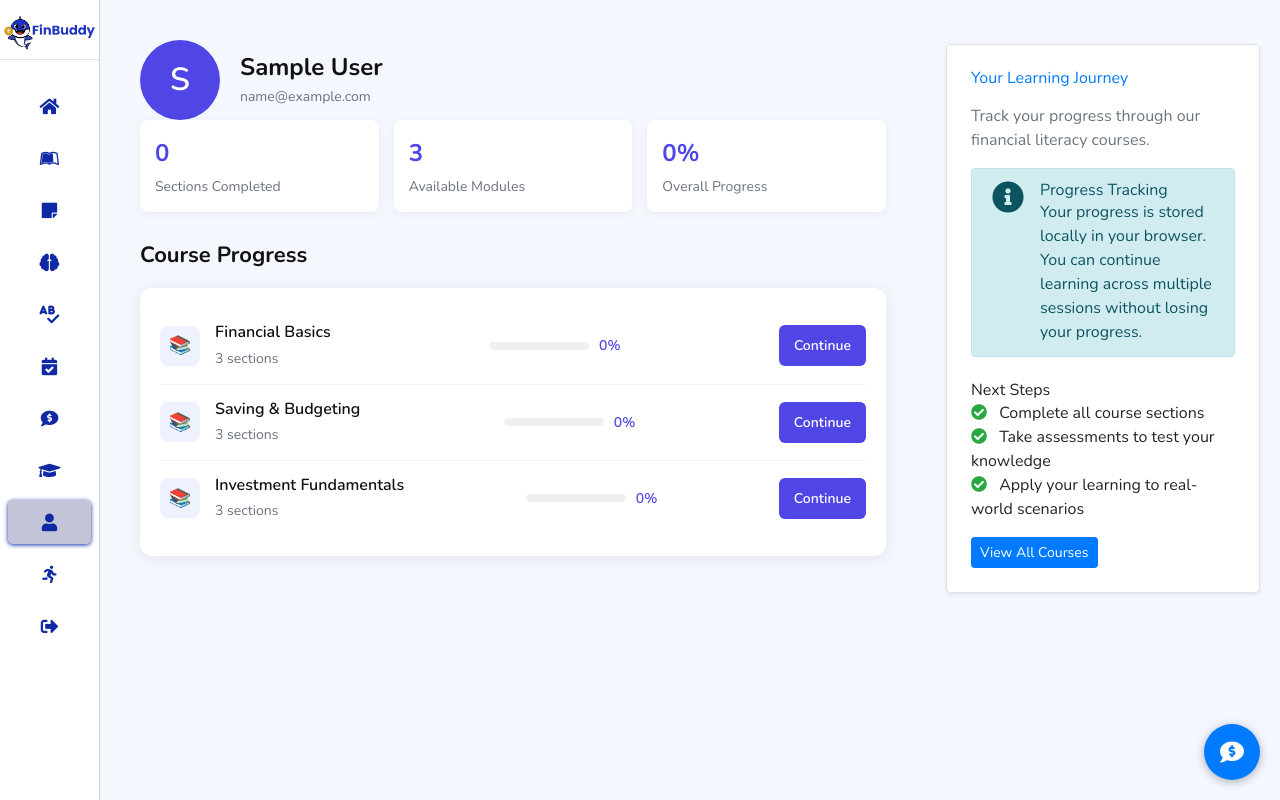
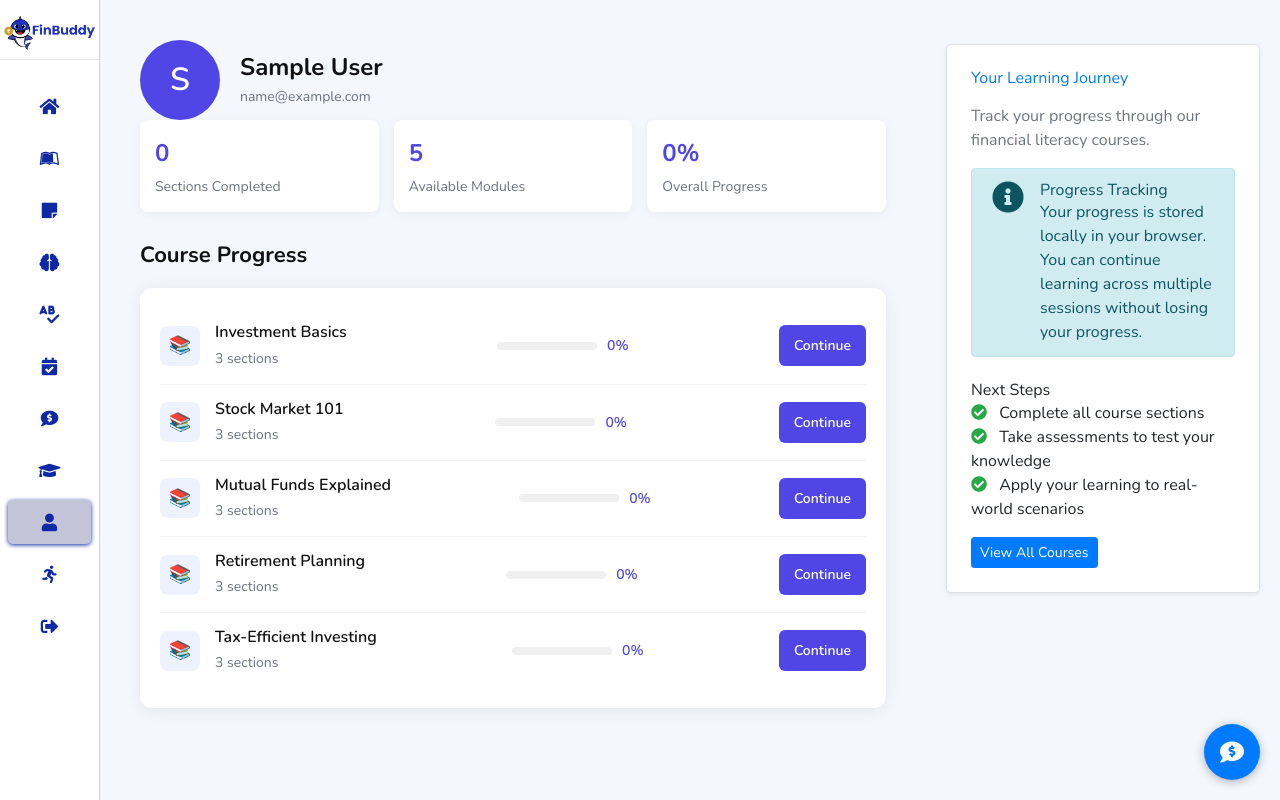
Before and after one commit to ombhojane/finbuddy, a Flask app: page /profile in a window 1280 px wide. Run offline with Flask 3, Linux system fonts and the light colour scheme; the visitor is signed in with stand-in values (Sample User, id 1); some libraries are stand-ins or nearby versions.

Commit message:
all courses added

```diff
--- a/app.py
+++ b/app.py
@@ -2504,29 +2504,43 @@ def courses():
     modules = [
         {
             'id': 1,
-            'title': 'Financial Basics',
-            'description': 'Learn the fundamentals of finance and money management',
-            'image': 'money_basics.jpg'
+            'title': 'Investment Basics',
+            'description': 'Learn the fundamentals of investing and building wealth',
+            'image': 'investment_basics.jpg'
         },
         {
             'id': 2,
-            'title': 'Saving & Budgeting',
-            'description': 'Strategies for saving money and creating effective budgets',
-            'image': 'saving.jpg'
+            'title': 'Stock Market 101',
+            'description': 'Understanding how the stock market works',
+            'image': 'stock_market.jpg'
         },
         {
             'id': 3,
-            'title': 'Investment Fundamentals',
-            'description': 'Introduction to investments and wealth building',
-            'image': 'investment.jpg'
+            'title': 'Mutual Funds Explained',
+            'description': 'Learn how mutual funds work and their benefits',
+            'image': 'mutual_funds.jpg'
+        },
+        {
+            'id': 4,
+            'title': 'Retirement Planning',
+            'description': 'Building a secure financial future',
+            'image': 'retirement.jpg'
+        },
+        {
+            'id': 5,
+            'title': 'Tax-Efficient Investing',
+            'description': 'Strategies to minimize your tax burden',
+            'image': 'tax_efficient.jpg'
         }
     ]
 
     # Hardcoded progress data
     module_progress = {
-        1: 33,  # 33% complete
-        2: 66,  # 66% complete
-        3: 0    # 0% complete
+        1: 0,  # 0% complete
+        2: 0,  # 0% complete
+        3: 0,  # 0% complete
+        4: 0,  # 0% complete
+        5: 0   # 0% complete
     }
 
     return render_template('courses.html', modules=modules, module_progress=module_progress, active_page='courses')
@@ -2537,18 +2551,28 @@ def course_module(module_id):
     modules = {
         1: {
             'id': 1,
-            'title': 'Financial Basics',
-            'description': 'Learn the fundamentals of finance and money management'
+            'title': 'Investment Basics',
+            'description': 'Learn the fundamentals of investing and building wealth'
         },
         2: {
             'id': 2,
-            'title': 'Saving & Budgeting',
-            'description': 'Strategies for saving money and creating effective budgets'
+            'title': 'Stock Market 101',
+            'description': 'Understanding how the stock market works'
         },
         3: {
             'id': 3,
-            'title': 'Investment Fundamentals',
-            'description': 'Introduction to investments and wealth building'
+            'title': 'Mutual Funds Explained',
+            'description': 'Learn how mutual funds work and their benefits'
+        },
+        4: {
+            'id': 4,
+            'title': 'Retirement Planning',
+            'description': 'Building a secure financial future'
+        },
+        5: {
+            'id': 5,
+            'title': 'Tax-Efficient Investing',
+            'description': 'Strategies to minimize your tax burden'
         }
     }
 
@@ -2557,19 +2581,19 @@ def course_module(module_id):
         1: [
             {
                 'id': 1,
-                'title': 'What is Money?',
+                'title': 'What is Investing?',
                 'order': 1,
                 'module_id': 1
             },
             {
                 'id': 2,
-                'title': 'Income & Expenses',
+                'title': 'Types of Investments',
                 'order': 2,
                 'module_id': 1
             },
             {
                 'id': 3,
-                'title': 'Financial Goals',
+                'title': 'Risk vs. Return',
                 'order': 3,
                 'module_id': 1
             }
@@ -2577,19 +2601,19 @@ def course_module(module_id):
         2: [
             {
                 'id': 4,
-                'title': 'Creating a Budget',
+                'title': 'What is the Stock Market?',
                 'order': 1,
                 'module_id': 2
             },
             {
                 'id': 5,
-                'title': 'Saving Strategies',
+                'title': 'Stock Exchanges',
                 'order': 2,
                 'module_id': 2
             },
             {
                 'id': 6,
-                'title': 'Debt Management',
+                'title': 'Bull vs. Bear Markets',
                 'order': 3,
                 'module_id': 2
             }
@@ -2597,30 +2621,67 @@ def course_module(module_id):
         3: [
             {
                 'id': 7,
-                'title': 'Investment Basics',
+                'title': 'What are Mutual Funds?',
                 'order': 1,
                 'module_id': 3
             },
             {
                 'id': 8,
-                'title': 'Types of Investments',
+                'title': 'Types of Mutual Funds',
                 'order': 2,
                 'module_id': 3
             },
             {
                 'id': 9,
-                'title': 'Building a Portfolio',
+                'title': 'Advantages and Disadvantages',
                 'order': 3,
                 'module_id': 3
             }
+        ],
+        4: [
+            {
+                'id': 10,
+                'title': 'Why Plan for Retirement?',
+                'order': 1,
+                'module_id': 4
+            },
+            {
+                'id': 11,
+                'title': 'Retirement Accounts',
+                'order': 2,
+                'module_id': 4
+            },
+            {
+                'id': 12,
+                'title': 'The 4% Rule',
+                'order': 3,
+                'module_id': 4
+            }
+        ],
+        5: [
+            {
+                'id': 13,
+                'title': 'The Impact of Taxes on Investments',
+                'order': 1,
+                'module_id': 5
+            },
+            {
+                'id': 14,
+                'title': 'Tax-Advantaged Accounts',
+                'order': 2,
+                'module_id': 5
+            },
+            {
+                'id': 15,
+                'title': 'Tax-Loss Harvesting',
+                'order': 3,
+                'module_id': 5
+            }
         ]
     }
 
     # Hardcoded progress data (simulated completed sections)
-    progress_data = {
-        1: True,   # Section 1 is completed
-        5: True    # Section 5 is completed
-    }
+    progress_data = {}
 
     # Get the module
     module = modules.get(module_id)
@@ -2638,65 +2699,107 @@ def course_section(section_id):
     sections = {
         1: {
             'id': 1,
-            'title': 'What is Money?',
-            'content': '<h2>Understanding Money</h2><p>Money is a medium of exchange that allows people to trade goods and services. It serves as a store of value and a unit of account.</p><h3>Functions of Money</h3><ul><li>Medium of Exchange</li><li>Store of Value</li><li>Unit of Account</li></ul>',
+            'title': 'What is Investing?',
+            'content': '<h2>What is Investing?</h2><p>Investing is the act of allocating resources, usually money, with the expectation of generating income or profit over time. Unlike saving, which is setting aside money for future use with minimal risk, investing involves taking on risk in pursuit of greater returns.</p>',
             'module_id': 1,
             'order': 1
         },
         2: {
             'id': 2,
-            'title': 'Income & Expenses',
-            'content': '<h2>Income and Expenses</h2><p>Income is money coming in, while expenses are money going out. Understanding the balance between these is crucial for financial health.</p><h3>Types of Income</h3><ul><li>Active Income (salary, wages)</li><li>Passive Income (investments, rentals)</li><li>Portfolio Income (dividends, interest)</li></ul>',
+            'title': 'Types of Investments',
+            'content': '<h2>Types of Investments</h2><p>Common investment types include stocks (ownership in a company), bonds (loans to companies or governments), mutual funds (professionally managed portfolios), real estate, and more specialized options like ETFs, REITs, and cryptocurrency.</p>',
             'module_id': 1,
             'order': 2
         },
         3: {
             'id': 3,
-            'title': 'Financial Goals',
-            'content': '<h2>Setting Financial Goals</h2><p>Financial goals give direction to your money management efforts. They should be Specific, Measurable, Achievable, Relevant, and Time-bound (SMART).</p><h3>Types of Financial Goals</h3><ul><li>Short-term goals (0-2 years)</li><li>Medium-term goals (2-5 years)</li><li>Long-term goals (5+ years)</li></ul>',
+            'title': 'Risk vs. Return',
+            'content': '<h2>Risk vs. Return</h2><p>A fundamental principle of investing is the relationship between risk and return. Generally, investments with higher potential returns come with higher risks. Understanding your risk tolerance is crucial for building an appropriate investment portfolio.</p>',
             'module_id': 1,
             'order': 3
         },
         4: {
             'id': 4,
-            'title': 'Creating a Budget',
-            'content': '<h2>Budgeting Basics</h2><p>A budget is a plan that helps you manage your money effectively. It tracks income, expenses, and helps ensure you don\'t spend more than you earn.</p><h3>Steps to Create a Budget</h3><ol><li>Calculate your net income</li><li>Track your spending</li><li>Set realistic goals</li><li>Plan your budget</li><li>Adjust as needed</li></ol>',
+            'title': 'What is the Stock Market?',
+            'content': '<h2>What is the Stock Market?</h2><p>The stock market is a collection of exchanges where stocks (pieces of ownership in businesses) are traded. It provides companies with access to capital and investors with potential investment returns through capital gains and dividends.</p>',
             'module_id': 2,
             'order': 1
         },
         5: {
             'id': 5,
-            'title': 'Saving Strategies',
-            'content': '<h2>Effective Saving Strategies</h2><p>Saving money creates financial security and helps achieve your goals. It\'s important to make saving a habit.</p><h3>Saving Tips</h3><ul><li>Pay yourself first - save before spending</li><li>Automate your savings</li><li>Build an emergency fund</li><li>Use the 50/30/20 rule</li></ul>',
+            'title': 'Stock Exchanges',
+            'content': '<h2>Stock Exchanges</h2><p>Major stock exchanges include the New York Stock Exchange (NYSE) and NASDAQ in the US, as well as international exchanges like the London Stock Exchange, Tokyo Stock Exchange, and Shanghai Stock Exchange.</p>',
             'module_id': 2,
             'order': 2
         },
         6: {
             'id': 6,
-            'title': 'Debt Management',
-            'content': '<h2>Managing Debt</h2><p>Not all debt is bad, but managing it wisely is crucial for financial health. Understanding the difference between good and bad debt helps make better financial decisions.</p><h3>Debt Reduction Strategies</h3><ul><li>Debt Avalanche - Pay highest interest first</li><li>Debt Snowball - Pay smallest balance first</li><li>Debt Consolidation</li><li>Refinancing</li></ul>',
+            'title': 'Bull vs. Bear Markets',
+            'content': '<h2>Bull vs. Bear Markets</h2><p>A bull market is characterized by rising stock prices and optimism, while a bear market features falling prices and pessimism. Understanding market cycles can help investors make more informed decisions.</p>',
             'module_id': 2,
             'order': 3
         },
         7: {
             'id': 7,
-            'title': 'Investment Basics',
-            'content': '<h2>Introduction to Investing</h2><p>Investing is putting money to work to generate income or increase value over time. Unlike saving, investing involves risk but offers potential for higher returns.</p><h3>Key Investment Concepts</h3><ul><li>Risk and Return</li><li>Diversification</li><li>Compound Interest</li><li>Time Value of Money</li></ul>',
+            'title': 'What are Mutual Funds?',
+            'content': '<h2>What are Mutual Funds?</h2><p>Mutual funds are investment vehicles that pool money from many investors to purchase a diversified portfolio of stocks, bonds, or other securities. They are managed by professional fund managers who make investment decisions on behalf of the fund\'s investors.</p>',
             'module_id': 3,
             'order': 1
         },
         8: {
             'id': 8,
-            'title': 'Types of Investments',
-            'content': '<h2>Common Investment Options</h2><p>There are many ways to invest your money, each with different levels of risk and potential return.</p><h3>Investment Types</h3><ul><li>Stocks - Ownership in companies</li><li>Bonds - Lending to governments or companies</li><li>Mutual Funds - Pooled investments</li><li>Real Estate - Property investments</li><li>Exchange-Traded Funds (ETFs)</li></ul>',
+            'title': 'Types of Mutual Funds',
+            'content': '<h2>Types of Mutual Funds</h2><p>Common types include equity funds (stocks), fixed-income funds (bonds), money market funds (short-term debt), balanced funds (mix of stocks and bonds), and index funds (track specific market indices).</p>',
             'module_id': 3,
             'order': 2
         },
         9: {
             'id': 9,
-            'title': 'Building a Portfolio',
-            'content': '<h2>Creating an Investment Portfolio</h2><p>A good investment portfolio is diversified across different asset classes and aligned with your financial goals and risk tolerance.</p><h3>Portfolio Building Steps</h3><ol><li>Assess your risk tolerance</li><li>Determine your time horizon</li><li>Decide on asset allocation</li><li>Select specific investments</li><li>Monitor and rebalance</li></ol>',
+            'title': 'Advantages and Disadvantages',
+            'content': '<h2>Advantages and Disadvantages</h2><p>Advantages include diversification, professional management, and accessibility. Disadvantages include fees and expenses, potential tax inefficiency, and lack of control over specific investments.</p>',
             'module_id': 3,
+            'order': 3
+        },
+        10: {
+            'id': 10,
+            'title': 'Why Plan for Retirement?',
+            'content': '<h2>Why Plan for Retirement?</h2><p>Retirement planning involves determining income goals for retirement and the actions and decisions necessary to achieve those goals. Planning early allows you to take advantage of compound interest and adjust your strategy as needed.</p>',
+            'module_id': 4,
+            'order': 1
+        },
+        11: {
+            'id': 11,
+            'title': 'Retirement Accounts',
+            'content': '<h2>Retirement Accounts</h2><p>Common retirement accounts include 401(k)s, IRAs (Traditional and Roth), pension plans, and annuities. Each has different tax advantages, contribution limits, and withdrawal rules.</p>',
+            'module_id': 4,
+            'order': 2
+        },
+        12: {
+            'id': 12,
+            'title': 'The 4% Rule',
+            'content': '<h2>The 4% Rule</h2><p>The 4% rule is a guideline suggesting that retirees can withdraw 4% of their retirement portfolio in the first year, then adjust that amount for inflation each subsequent year, with a high probability of not running out of money for at least 30 years.</p>',
+            'module_id': 4,
+            'order': 3
+        },
+        13: {
+            'id': 13,
+            'title': 'The Impact of Taxes on Investments',
+            'content': '<h2>The Impact of Taxes on Investments</h2><p>Taxes can significantly reduce investment returns over time. Understanding how different investments and accounts are taxed can help you maximize after-tax returns through strategic placement of assets.</p>',
+            'module_id': 5,
+            'order': 1
+        },
+        14: {
+            'id': 14,
+            'title': 'Tax-Advantaged Accounts',
+            'content': '<h2>Tax-Advantaged Accounts</h2><p>These include retirement accounts like 401(k)s and IRAs, Health Savings Accounts (HSAs), and 529 college savings plans. Each offers specific tax advantages for different financial goals.</p>',
+            'module_id': 5,
+            'order': 2
+        },
+        15: {
+            'id': 15,
+            'title': 'Tax-Loss Harvesting',
+            'content': '<h2>Tax-Loss Harvesting</h2><p>This strategy involves selling investments that have experienced losses to offset capital gains tax liability. It can help reduce taxable income while maintaining your overall investment allocation.</p>',
+            'module_id': 5,
             'order': 3
         }
     }
@@ -2705,23 +2808,33 @@ def course_section(section_id):
     modules = {
         1: {
             'id': 1,
-            'title': 'Financial Basics',
-            'description': 'Learn the fundamentals of finance and money management'
+            'title': 'Investment Basics',
+            'description': 'Learn the fundamentals of investing and building wealth'
         },
         2: {
             'id': 2,
-            'title': 'Saving & Budgeting',
-            'description': 'Strategies for saving money and creating effective budgets'
+            'title': 'Stock Market 101',
+            'description': 'Understanding how the stock market works'
         },
         3: {
             'id': 3,
-            'title': 'Investment Fundamentals',
-            'description': 'Introduction to investments and wealth building'
+            'title': 'Mutual Funds Explained',
+            'description': 'Learn how mutual funds work and their benefits'
+        },
+        4: {
+            'id': 4,
+            'title': 'Retirement Planning',
+            'description': 'Building a secure financial future'
+        },
+        5: {
+            'id': 5,
+            'title': 'Tax-Efficient Investing',
+            'description': 'Strategies to minimize your tax burden'
         }
     }
 
     # Hardcoded progress data
-    completed = section_id in [1, 5]  # Sections 1 and 5 are completed
+    completed = False
 
     # Get the section
     section = sections.get(section_id)
@@ -2763,7 +2876,13 @@ def complete_section(section_id):
         6: {'module_id': 2, 'order': 3},
         7: {'module_id': 3, 'order': 1},
         8: {'module_id': 3, 'order': 2},
-        9: {'module_id': 3, 'order': 3}
+        9: {'module_id': 3, 'order': 3},
+        10: {'module_id': 4, 'order': 1},
+        11: {'module_id': 4, 'order': 2},
+        12: {'module_id': 4, 'order': 3},
+        13: {'module_id': 5, 'order': 1},
+        14: {'module_id': 5, 'order': 2},
+        15: {'module_id': 5, 'order': 3}
     }
 
     section = sections.get(section_id)
--- a/templates/course_section.html
+++ b/templates/course_section.html
@@ -262,6 +262,10 @@
             4, 5, 6
             {% elif module.id == 3 %}
             7, 8, 9
+            {% elif module.id == 4 %}
+            10, 11, 12
+            {% elif module.id == 5 %}
+            13, 14, 15
             {% endif %}
         ];
 
--- a/templates/courses.html
+++ b/templates/courses.html
@@ -176,7 +176,9 @@
         const moduleData = {
             1: { total: 3, sections: [1, 2, 3] },
             2: { total: 3, sections: [4, 5, 6] },
-            3: { total: 3, sections: [7, 8, 9] }
+            3: { total: 3, sections: [7, 8, 9] },
+            4: { total: 3, sections: [10, 11, 12] },
+            5: { total: 3, sections: [13, 14, 15] }
         };
 
         // Calculate progress for each module
--- a/templates/profile.html
+++ b/templates/profile.html
@@ -191,7 +191,7 @@
                 <div class="stat-label">Sections Completed</div>
             </div>
             <div class="stat-card">
-                <div class="stat-value">3</div>
+                <div class="stat-value">5</div>
                 <div class="stat-label">Available Modules</div>
             </div>
             <div class="stat-card">
@@ -207,7 +207,7 @@
                 <div class="course-info">
                     <div class="course-icon">📚</div>
                     <div class="course-details">
-                        <h3>Financial Basics</h3>
+                        <h3>Investment Basics</h3>
                         <p>3 sections</p>
                     </div>
                 </div>
@@ -224,7 +224,7 @@
                 <div class="course-info">
                     <div class="course-icon">📚</div>
                     <div class="course-details">
-                        <h3>Saving & Budgeting</h3>
+                        <h3>Stock Market 101</h3>
                         <p>3 sections</p>
                     </div>
                 </div>
@@ -241,7 +241,7 @@
                 <div class="course-info">
                     <div class="course-icon">📚</div>
                     <div class="course-details">
-                        <h3>Investment Fundamentals</h3>
+                        <h3>Mutual Funds Explained</h3>
                         <p>3 sections</p>
                     </div>
                 </div>
@@ -252,6 +252,40 @@
                     <div id="progress-percent-3" class="progress-percentage">0%</div>
                 </div>
                 <a href="{{ url_for('course_module', module_id=3) }}" class="action-button">Continue</a>
+            </div>
+
+            <div class="progress-item">
+                <div class="course-info">
+                    <div class="course-icon">📚</div>
+                    <div class="course-details">
+                        <h3>Retirement Planning</h3>
+                        <p>3 sections</p>
+                    </div>
+                </div>
+                <div class="course-progress">
+                    <div class="progress-container">
+                        <div id="progress-module-4" class="progress-bar" style="width: 0%"></div>
+                    </div>
+                    <div id="progress-percent-4" class="progress-percentage">0%</div>
+                </div>
+                <a href="{{ url_for('course_module', module_id=4) }}" class="action-button">Continue</a>
+            </div>
+
+            <div class="progress-item">
+                <div class="course-info">
+                    <div class="course-icon">📚</div>
+                    <div class="course-details">
+                        <h3>Tax-Efficient Investing</h3>
+                        <p>3 sections</p>
+                    </div>
+                </div>
+                <div class="course-progress">
+                    <div class="progress-container">
+                        <div id="progress-module-5" class="progress-bar" style="width: 0%"></div>
+                    </div>
+                    <div id="progress-percent-5" class="progress-percentage">0%</div>
+                </div>
+                <a href="{{ url_for('course_module', module_id=5) }}" class="action-button">Continue</a>
             </div>
         </div>
     </div>
@@ -297,11 +331,13 @@
         const moduleData = {
             1: { total: 3, sections: [1, 2, 3] },
             2: { total: 3, sections: [4, 5, 6] },
-            3: { total: 3, sections: [7, 8, 9] }
+            3: { total: 3, sections: [7, 8, 9] },
+            4: { total: 3, sections: [10, 11, 12] },
+            5: { total: 3, sections: [13, 14, 15] }
         };
 
         // Calculate total sections and total completed
-        const totalSections = 9; // 3 modules × 3 sections each
+        const totalSections = 15; // 5 modules × 3 sections each
         const totalCompleted = completedSections.length;
         const overallProgress = Math.round((totalCompleted / totalSections) * 100);
 
```
Also changed, not shown: templates/course_module.html (+25 -9 lines).
